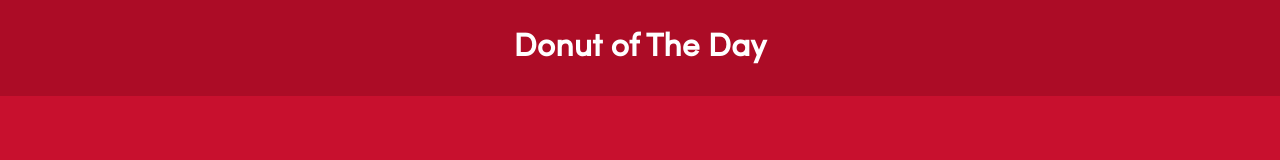
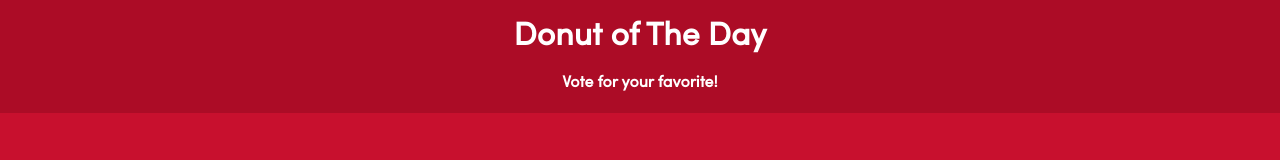
Before and after one commit to andyweiss1982/donut-of-the-day, a website: page public/index.html in a window 1280 px wide. Drawn offline with Linux system fonts and the light colour scheme; no server answers.

Commit message:
subheader

```diff
--- a/public/index.html
+++ b/public/index.html
@@ -8,7 +8,10 @@
     <link rel="icon" type="image/x-icon" href="favicon.ico" />
   </head>
   <body>
-    <header><h1>Donut of The Day</h1></header>
+    <header>
+      <h1>Donut of The Day</h1>
+      <h4>Vote for your favorite!</h4>
+    </header>
     <main id="main"></main>
     <script src="donuts.js"></script>
   </body>
--- a/public/styles.css
+++ b/public/styles.css
@@ -19,23 +19,18 @@ body {
 }
 
 header {
-  text-align: center;
   position: fixed;
   top: 0;
   left: 0;
   right: 0;
+  z-index: 2;
   background-color: rgb(172, 12, 38);
-  z-index: 2;
-  height: 6rem;
-}
-
-header h1 {
-  margin: 2rem;
+  text-align: center;
 }
 
 main {
   max-width: 80rem;
-  margin: 7rem auto 0;
+  margin: 8rem auto 0;
   display: grid;
   grid-template-columns: repeat(auto-fill, minmax(20rem, 1fr));
   grid-gap: 1rem;
```
